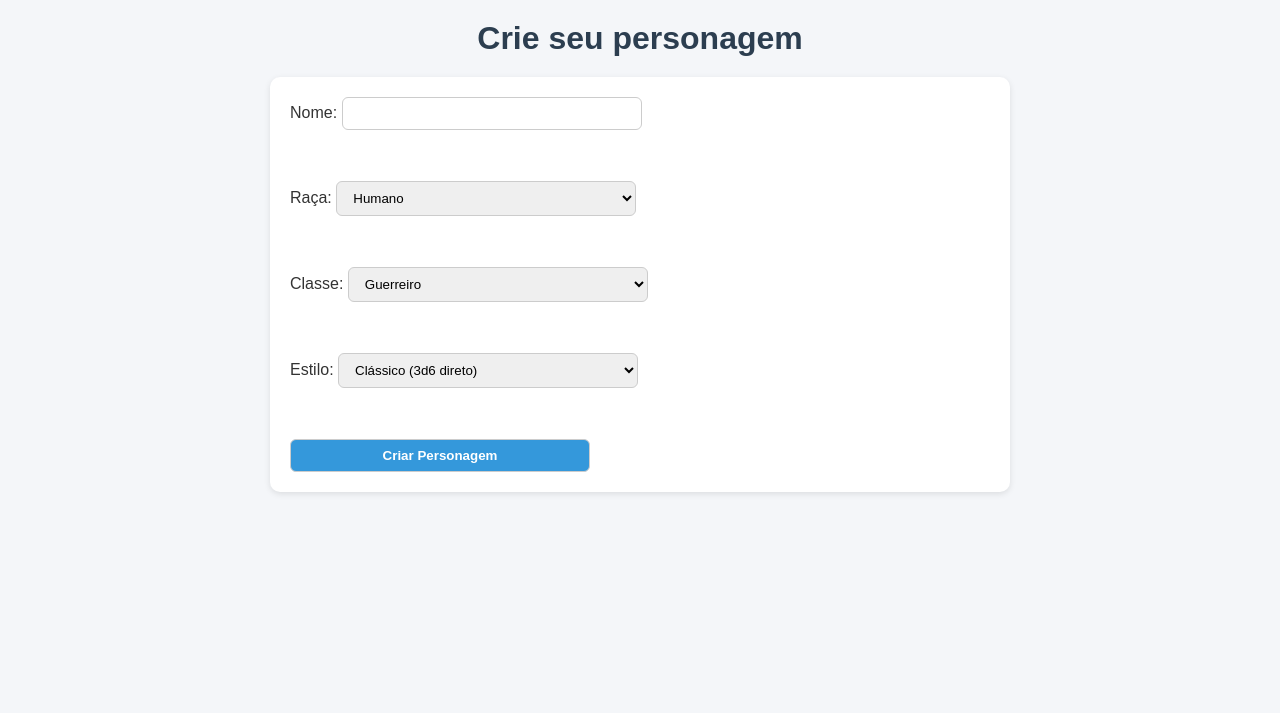
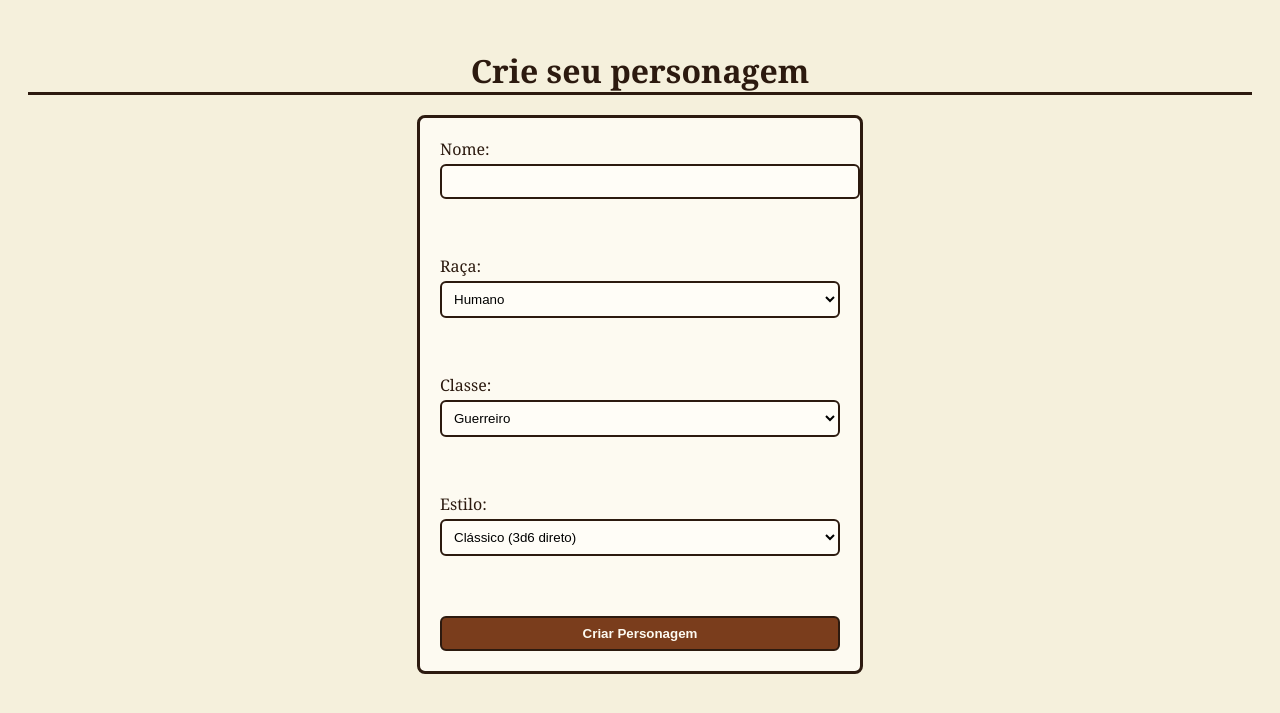
Before and after one commit to josevictorbdbr/OldDragonProjeto, a Flask app: page / in a window 1280 px wide. Shown: the top 713 px of the page. Run offline with Flask 3, Linux system fonts and the light colour scheme.

Commit message:
Organizado para estrutura MVC melhorada

```diff
--- a/App.py
+++ b/controllers/App.py
@@ -4,7 +4,12 @@ from models.Distribuidor import DistribuidorAtributos
 from models.racas import raca_escolha
 from models.classes import classe_escolha
 
-app = Flask(__name__)
+app = Flask(
+    __name__,
+    template_folder="../views/templates",
+    static_folder="../views/static"
+)
+
 app.secret_key = "segredo"
 
 
--- a/static/css/style.css
+++ /dev/null
@@ -1,67 +0,0 @@
-
-body, h1, h2, p, pre, form, label, select, input, button {
-    margin: 0;
-    padding: 0;
-    font-family: Arial, sans-serif;
-}
-
-body {
-    background: #f4f6f9;
-    color: #333;
-    padding: 20px;
-}
-
-body > * {
-    max-width: 700px;
-    margin: auto;
-}
-
-h1 {
-    text-align: center;
-    margin-bottom: 20px;
-    color: #2c3e50;
-}
-
-h2 {
-    margin-top: 20px;
-    color: #34495e;
-}
-
-form {
-    background: #fff;
-    padding: 20px;
-    border-radius: 10px;
-    box-shadow: 0 2px 6px rgba(0,0,0,0.1);
-}
-
-label {
-    display: block;
-    margin-bottom: 15px;
-}
-
-input, select, button {
-    padding: 8px 12px;
-    border: 1px solid #ccc;
-    border-radius: 6px;
-    width: 100%;
-    max-width: 300px;
-    box-sizing: border-box;
-}
-
-button {
-    background: #3498db;
-    color: white;
-    font-weight: bold;
-    cursor: pointer;
-    transition: background 0.3s;
-}
-button:hover {
-    background: #2980b9;
-}
-
-pre {
-    background: #ecf0f1;
-    padding: 10px;
-    border-radius: 6px;
-    margin-top: 5px;
-}
--- /dev/null
+++ b/views/static/css/menu.css
@@ -0,0 +1,51 @@
+/* fundo */
+body {
+    background: #f5f0dc;
+    color: #2c1a0f;
+    font-family: 'Georgia', serif; /* fonte medieval */
+    padding: 20px;
+}
+
+/* titulo*/
+h1 {
+    text-align: center;
+    font-size: 2em;
+    border-bottom: 3px solid #2c1a0f;
+    margin-bottom: 20px;
+}
+
+/* formulario */
+form {
+    background: #fdfaf1;
+    border: 3px solid #2c1a0f;
+    border-radius: 8px;
+    padding: 20px;
+    max-width: 400px;
+    margin: auto;
+}
+
+/* botoes */
+label {
+    display: block;
+    margin-bottom: 12px;
+}
+
+input, select, button {
+    width: 100%;
+    padding: 8px;
+    border: 2px solid #2c1a0f;
+    border-radius: 6px;
+    background: #fffdf7;
+    margin-top: 4px;
+}
+
+button {
+    background: #7a3d1c;
+    color: #fdfaf1;
+    font-weight: bold;
+    cursor: pointer;
+    transition: background 0.3s;
+}
+button:hover {
+    background: #592c14;
+}
--- a/templates/Distruibuir.html
+++ b/views/templates/Distruibuir.html
@@ -2,7 +2,7 @@
 <html>
 <head>
     <title>Distribuir Atributos</title>
-    <link rel="stylesheet" href="{{ url_for('static', filename='css/style.css') }}">
+    <link rel="stylesheet" href="{{ url_for('static', filename='css/distribuir.css') }}">
 </head>
 <body>
     <h2>Distribua os valores nos atributos:</h2>
--- a/templates/Ficha.html
+++ b/views/templates/Ficha.html
@@ -3,7 +3,7 @@
 <head>
     <meta charset="UTF-8">
     <title>Ficha do Personagem</title>
-    <link rel="stylesheet" href="{{ url_for('static', filename='css/style.css') }}">
+    <link rel="stylesheet" href="{{ url_for('static', filename='css/ficha.css') }}">
 </head>
 <body>
     <h1>Ficha de {{ personagem.nome }}</h1>
--- a/templates/Menu.html
+++ b/views/templates/Menu.html
@@ -3,7 +3,7 @@
 <head>
     <meta charset="UTF-8">
     <title>Criar Personagem</title>
-    <link rel="stylesheet" href="{{ url_for('static', filename='css/style.css') }}">
+    <link rel="stylesheet" href="{{ url_for('static', filename='css/menu.css') }}">
 </head>
 <body>
     <h1>Crie seu personagem</h1>
```
Also changed, not shown: Main.py (+3 -5 lines), views/MenuPrincipal.py (deleted, +0 -14 lines), views/static/css/distribuir.css (added, +66 -0 lines), views/static/css/ficha.css (added, +47 -0 lines).
